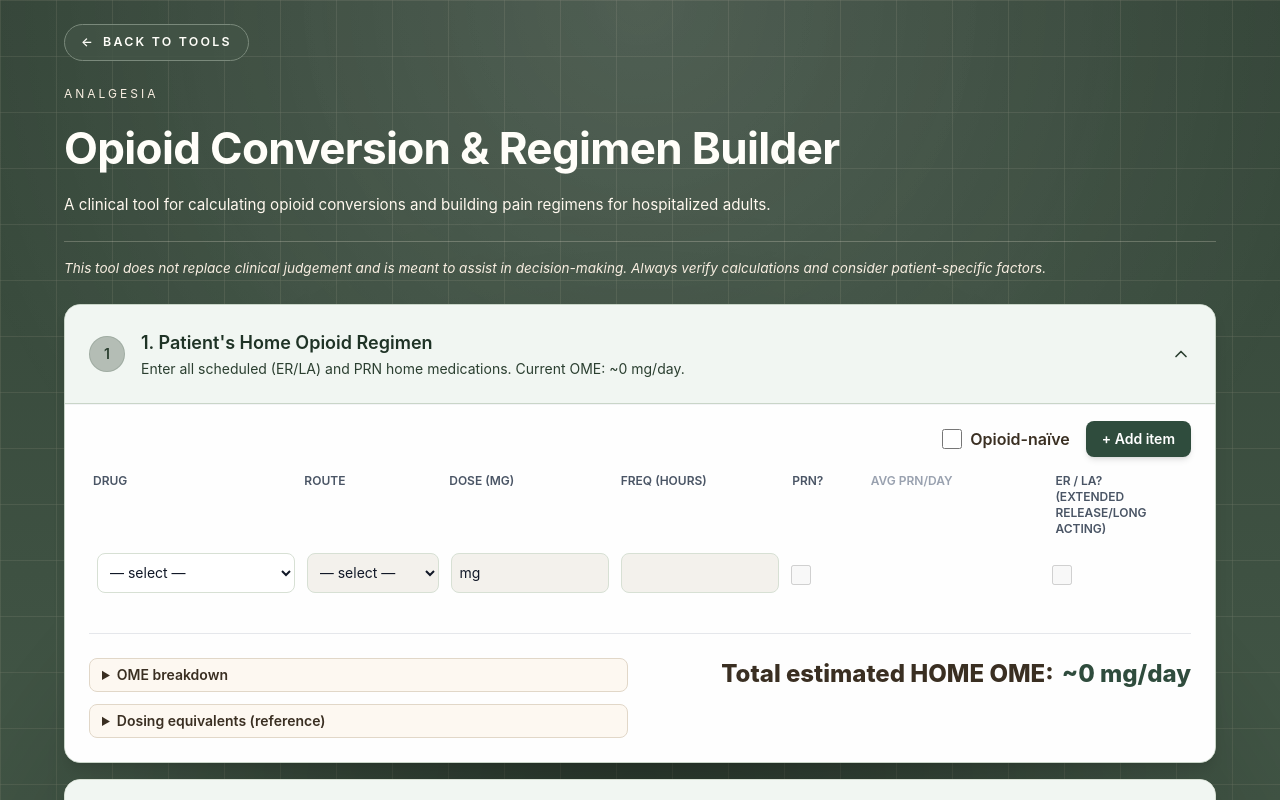
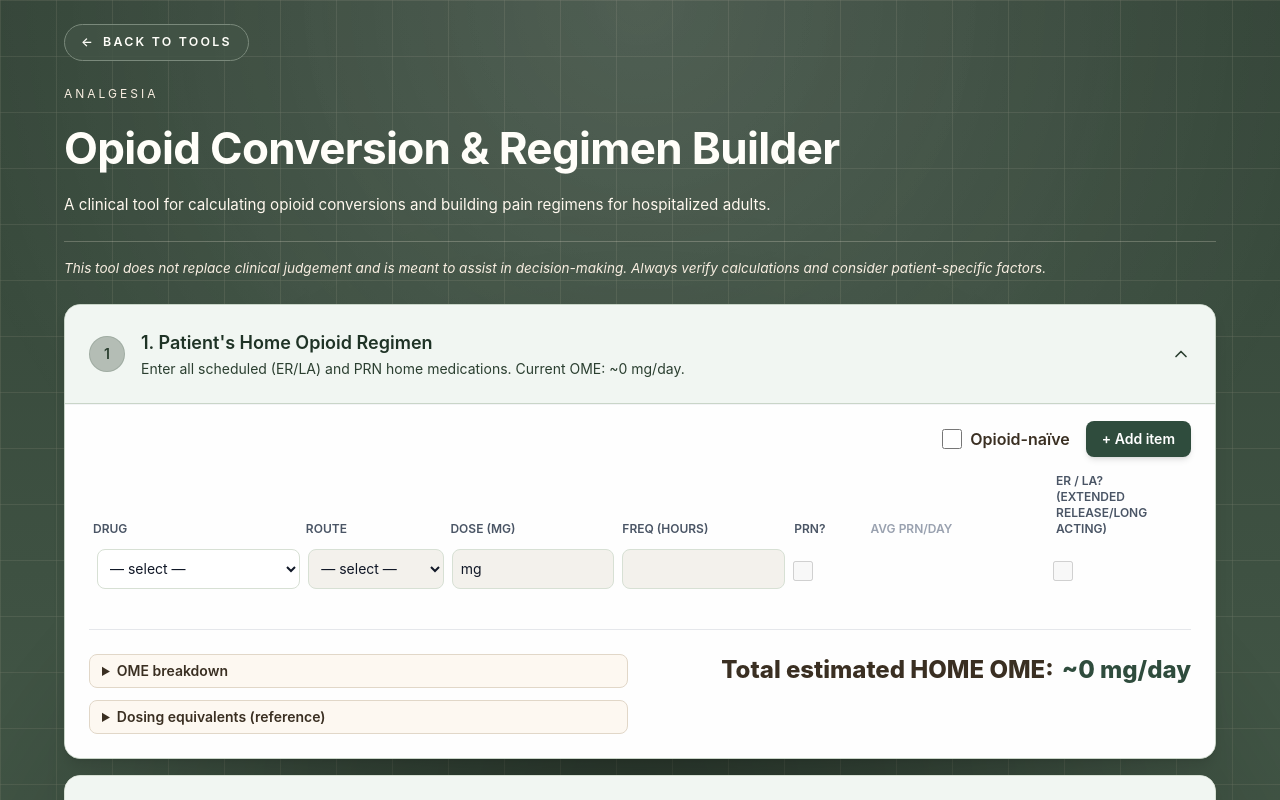
Before and after one commit to NotoMD-dev/notomed-site, a Next.js app: page /tools/opioid-calc in a window 1280 px wide. Shown: the top 800 px of the page. Built offline with nearby package versions, Linux system fonts and the light colour scheme.

Commit message:
Tighten spacing on home regimen headers

```diff
--- a/src/components/HomeRegimenInput.tsx
+++ b/src/components/HomeRegimenInput.tsx
@@ -74,7 +74,7 @@ export function HomeRegimenInput() {
           <div className="min-w-[900px]">
             {/* LABELS */}
             <div
-              className="grid gap-3 text-xs font-semibold text-gray-600 uppercase mb-2 px-1"
+              className="grid gap-2 text-xs font-semibold text-gray-600 uppercase mb-1 px-1 items-end"
               style={rowGridStyle}
             >
               <div>Drug</div>
@@ -94,7 +94,7 @@ export function HomeRegimenInput() {
               return (
                 <div
                   key={r.id}
-                  className="grid gap-3 items-start p-2 mb-2 border-b border-gray-100 last:border-b-0"
+                  className="grid gap-2 items-start p-2 mb-2 border-b border-gray-100 last:border-b-0"
                   style={rowGridStyle}
                 >
                   {/* ... Row Content ... (omitted for brevity, it is unchanged) */}
```
